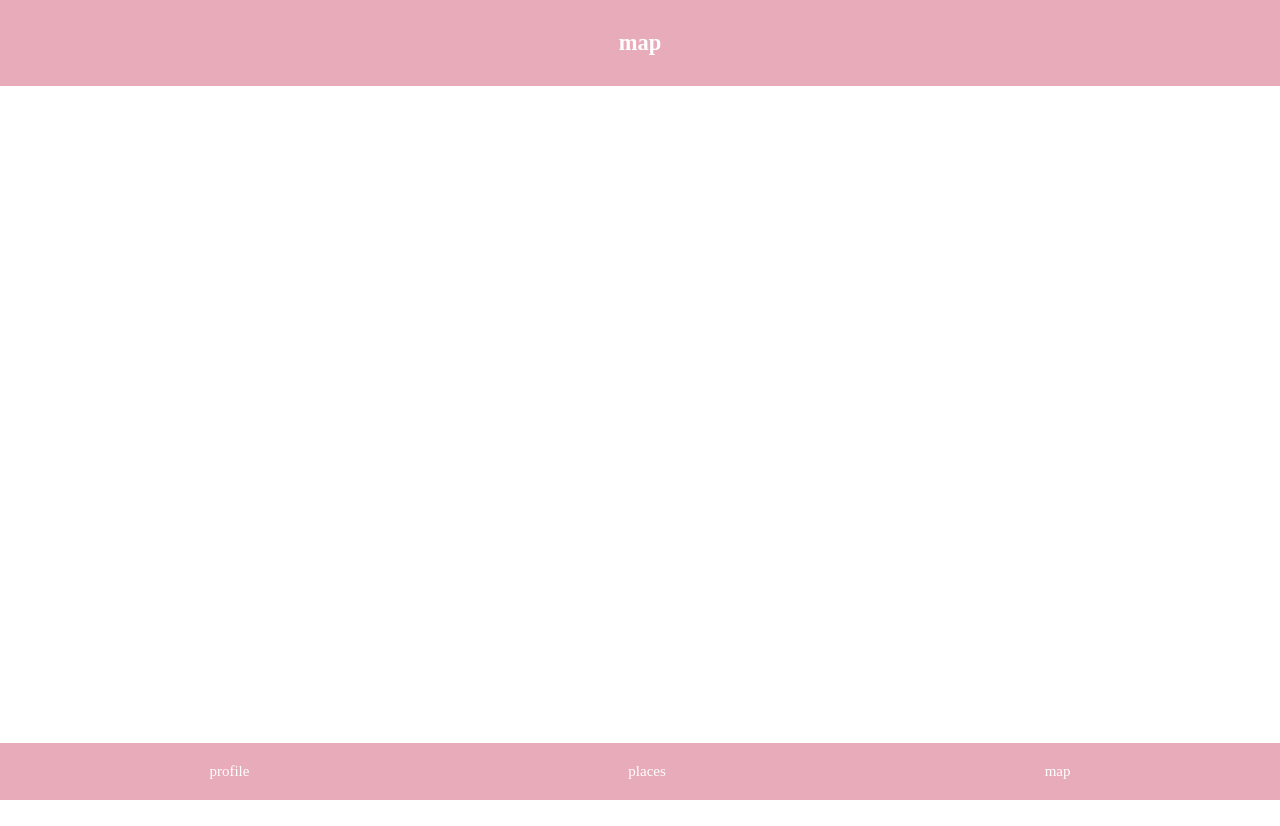
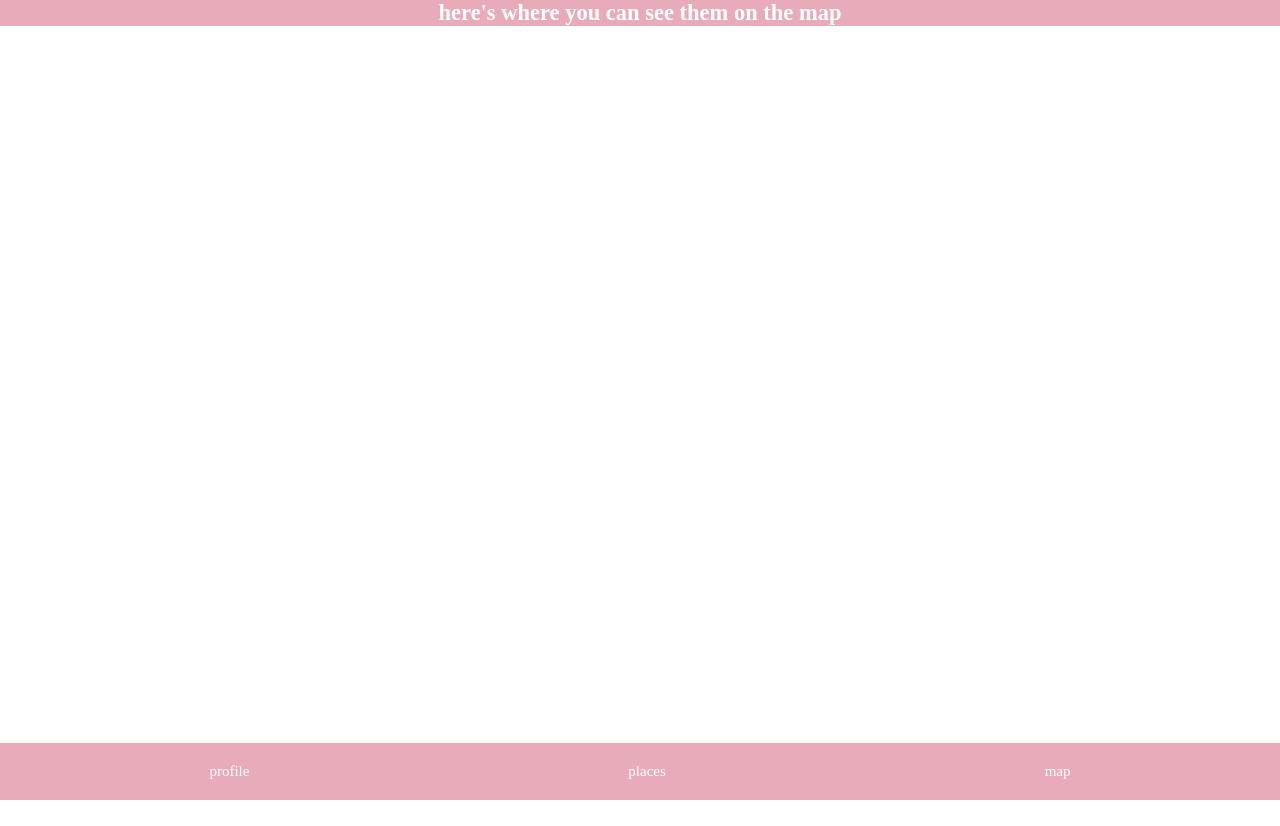
Before and after one commit to farapara/capstone-project, a React (Create React App) app: page /map in a window 1280 px wide. Before the commit the page ends 800 px from the top, so only its background shows below. Built offline with nearby package versions, Linux system fonts and the light colour scheme; a web font is replaced by a local one.

Commit message:
Create a Header Component so that I can define each route in there

```diff
--- a/src/App.css
+++ b/src/App.css
@@ -10,19 +10,13 @@
   display: flex;
   flex-direction: column;
 }
-.header {
-  position: absolute;
-  padding: 30px;
-  width: 100%;
-  background-color: #e8abb9;
-  color: #ffffff;
-}
-.main {
+
+.Main {
   height: 100vh;
   padding: 160px;
   overflow-y: scroll;
 }
-.footer {
+.Footer {
   position: fixed;
   bottom: 0px;
   width: 100%;
@@ -30,12 +24,12 @@
   background-color: #e8abb9;
 }
 
-.nav {
+.Nav {
   display: flex;
   justify-content: space-around;
 }
 
-.navlink {
+.Navlink {
   text-decoration: none;
   color: #ffffff;
 }
--- a/src/App.js
+++ b/src/App.js
@@ -1,35 +1,21 @@
 import "./App.css";
-import { Route, NavLink, Switch } from "react-router-dom";
-import Profile from "./components/Profile";
-import Places from "./components/Places";
-import Map from "./components/Map";
+import { NavLink } from "react-router-dom";
+import Header from "./components/Header";
 
 function App() {
   return (
     <div className="App">
-      <header className="header">
-        <Switch>
-          <Route path="/map">
-            <Map />
-          </Route>
-          <Route path="/places">
-            <Places />
-          </Route>
-          <Route path="/profile">
-            <Profile />
-          </Route>
-        </Switch>
-      </header>
-      <main className="main"></main>
-      <footer className="footer">
-        <nav className="nav">
-          <NavLink className="navlink" to="/profile">
+      <Header />
+      <main className="Main"></main>
+      <footer className="Footer">
+        <nav className="Nav">
+          <NavLink className="Navlink" to="/profile">
             profile
           </NavLink>
-          <NavLink className="navlink" to="/places">
+          <NavLink className="Navlink" to="/places">
             places
           </NavLink>
-          <NavLink className="navlink" to="/map">
+          <NavLink className="Navlink" to="/map">
             map
           </NavLink>
         </nav>
--- /dev/null
+++ b/src/components/Header.css
@@ -0,0 +1,7 @@
+.Header {
+  display: flex;
+  justify-content: center;
+  align-items: center;
+  background-color: #e8abb9;
+  color: #ffffff;
+}
--- /dev/null
+++ b/src/components/Header.js
@@ -0,0 +1,20 @@
+import "./Header.css";
+import { Switch, Route } from "react-router";
+
+export default function Header() {
+  return (
+    <section className="Header">
+      <Switch>
+        <Route path="/map">
+          <h2>here's where you can see them on the map</h2>
+        </Route>
+        <Route path="/places">
+          <h2>here's where you can add you pictures</h2>
+        </Route>
+        <Route path="/profile">
+          <h2>here's where you can create a profile</h2>
+        </Route>
+      </Switch>
+    </section>
+  );
+}
--- a/src/components/Map.js
+++ /dev/null
@@ -1,3 +0,0 @@
-export default function Map() {
-  return <h2>map</h2>;
-}
--- a/src/components/Places.js
+++ /dev/null
@@ -1,3 +0,0 @@
-export default function Places() {
-  return <h2>places</h2>;
-}
--- a/src/components/Profile.js
+++ /dev/null
@@ -1,3 +0,0 @@
-export default function Profile() {
-  return <h2>profile</h2>;
-}
```
